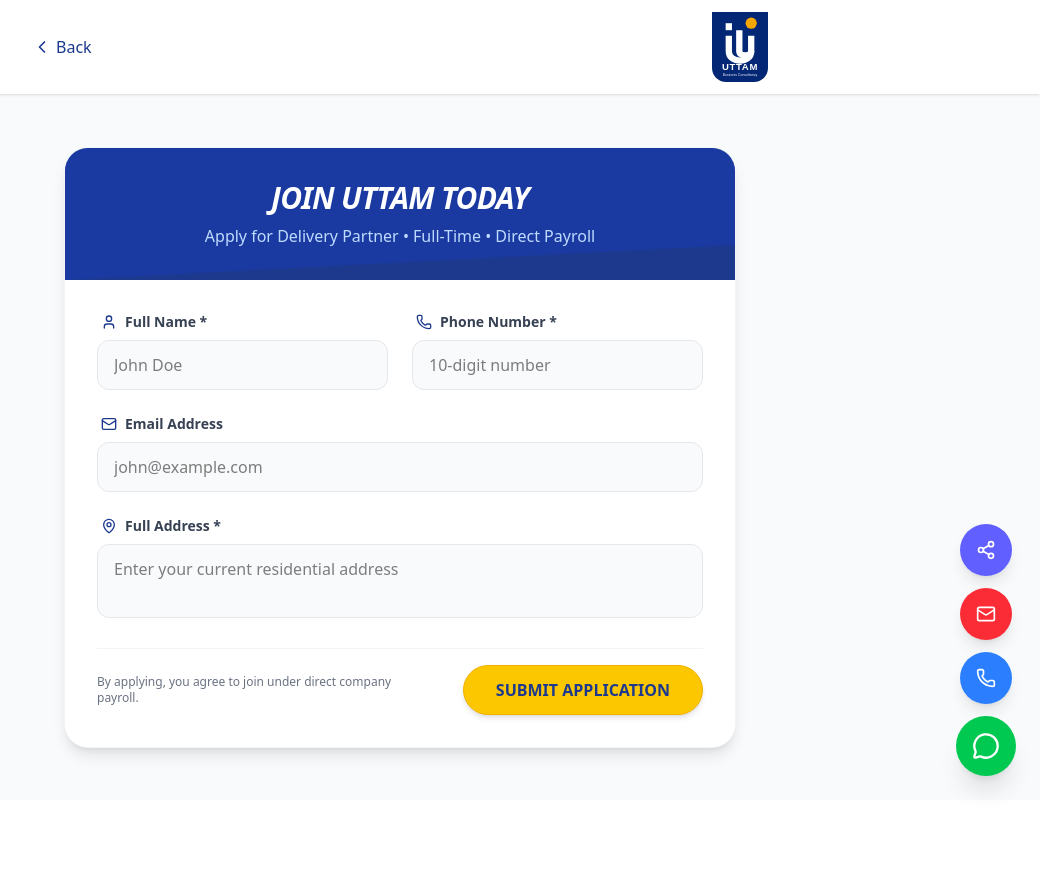
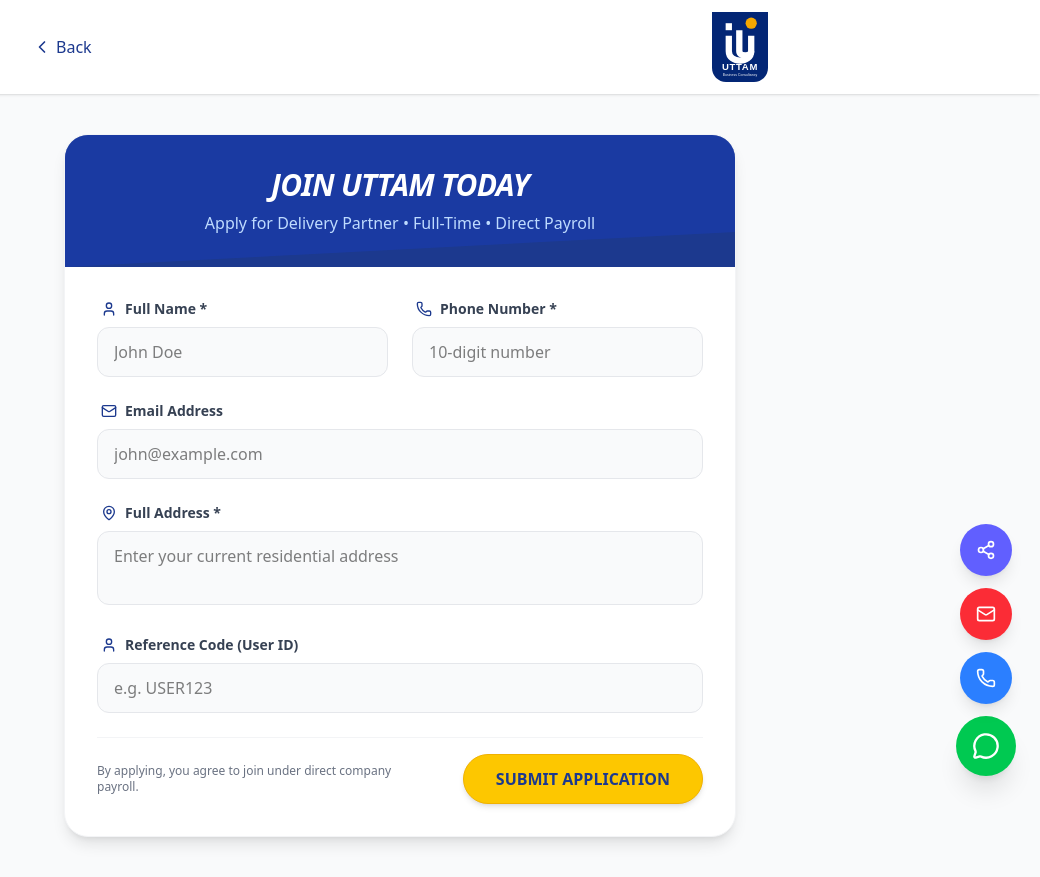
Before and after one commit to patelzeel33/uttam, a React (Vite) app: page /register in a window 1280 px wide. Shown: the whole page, without its empty margins (240-1280 px from the left). Before the commit the page ends 800 px from the top, so only its background shows below. Built offline with nearby package versions, Linux system fonts and the light colour scheme.

Commit message:
admin.tsx

```diff
--- a/api/lib/models/Applicant.ts
+++ b/api/lib/models/Applicant.ts
@@ -11,6 +11,8 @@
   status: 'pending' | 'interview' | 'active' | 'rejected';
   hoursLogged: number;
   submittedAt: Date;
+  referralCode?: string;
+  ridersReferred?: number;
 }
 
 const ApplicantSchema = new Schema<IApplicant>(
@@ -29,6 +31,8 @@
     },
     hoursLogged: { type: Number, default: 0 },
     submittedAt: { type: Date, default: Date.now },
+    referralCode: { type: String, trim: true },
+    ridersReferred: { type: Number, default: 0 },
   },
   { timestamps: true }
 );
--- a/api/register.ts
+++ b/api/register.ts
@@ -19,7 +19,7 @@
   try {
     await dbConnect();
 
-    const { fullName, phoneNumber, email, address, city, experience, hasLicense } = req.body;
+    const { fullName, phoneNumber, email, address, city, experience, hasLicense, referralCode } = req.body;
 
     // Validation
     if (!fullName || !phoneNumber) {
@@ -39,6 +39,7 @@
       city: city?.trim(),
       experience,
       hasLicense,
+      referralCode: referralCode?.trim(),
       status: 'pending',
       hoursLogged: 0,
       submittedAt: new Date(),
@@ -46,6 +47,22 @@
 
     await applicant.save();
     console.log('New applicant saved:', applicant._id);
+
+    if (referralCode && referralCode.trim() !== '') {
+      try {
+        const cleanedCode = referralCode.trim();
+        if (cleanedCode.length === 24) {
+          await Applicant.findByIdAndUpdate(cleanedCode, { $inc: { ridersReferred: 1 } });
+        } else {
+          await Applicant.findOneAndUpdate(
+            { phoneNumber: cleanedCode },
+            { $inc: { ridersReferred: 1 } }
+          );
+        }
+      } catch (err) {
+        console.error('Failed to update referrer count:', err);
+      }
+    }
 
     return res.status(201).json({
       success: true,
--- a/src/pages/Admin.tsx
+++ b/src/pages/Admin.tsx
@@ -74,7 +74,7 @@
   const handleExport = () => {
     if (applications.length === 0) return;
 
-    const headers = ['Full Name', 'Phone', 'Email', 'Address', 'Status', 'Hours Logged', 'Submitted At'];
+    const headers = ['Full Name', 'Phone', 'Email', 'Address', 'Referral Code', 'Riders Referred', 'Status', 'Hours Logged', 'Submitted At'];
     const csvContent = [
       headers.join(','),
       ...applications.map(app => [
@@ -82,6 +82,8 @@
         `"${app.phoneNumber || ''}"`,
         `"${app.email || ''}"`,
         `"${app.address || ''}"`,
+        `"${app.referralCode || ''}"`,
+        `"${app.ridersReferred || 0}"`,
         `"${app.status || 'pending'}"`,
         `"${app.hoursLogged || 0}"`,
         `"${new Date(app.submittedAt).toLocaleString()}"`
@@ -165,6 +167,7 @@
                     <th className="p-4 font-semibold">Contact</th>
                     <th className="p-4 font-semibold">Address</th>
                     <th className="p-4 font-semibold text-center">Status</th>
+                    <th className="p-4 font-semibold text-center">Referred</th>
                     <th className="p-4 font-semibold text-center">Total Hours</th>
                     <th className="p-4 font-semibold">Date</th>
                     <th className="p-4 font-semibold text-right">Actions</th>
@@ -181,6 +184,7 @@
                         <div className="text-sm">
                           <div className="font-medium text-gray-900">{app.phoneNumber}</div>
                           {app.email && <div className="text-gray-500">{app.email}</div>}
+                          {app.referralCode && <div className="text-xs text-blue-600 mt-1">Ref: {app.referralCode}</div>}
                         </div>
                       </td>
                       <td className="p-4 max-w-[200px]">
@@ -196,6 +200,10 @@
                             'bg-blue-100 text-blue-700'}`}>
                           {app.status || 'pending'}
                         </span>
+                      </td>
+                      <td className="p-4 text-center">
+                         <div className="font-bold text-green-700 text-lg">{app.ridersReferred || 0}</div>
+                         <div className="text-[10px] text-gray-500 uppercase">riders</div>
                       </td>
                       <td className="p-4 text-center">
                          <div className="font-bold text-blue-900 text-lg">{app.hoursLogged || 0}</div>
--- a/src/pages/Register.tsx
+++ b/src/pages/Register.tsx
@@ -14,7 +14,8 @@
     phoneNumber: "",
     email: "",
     address: "",
-    experience: "none"
+    experience: "none",
+    referralCode: ""
   });
 
   const handleChange = (e: React.ChangeEvent<HTMLInputElement | HTMLSelectElement | HTMLTextAreaElement>) => {
@@ -182,6 +183,20 @@
               ></textarea>
             </div>
 
+            <div className="space-y-1.5 sm:space-y-2">
+              <label className="text-sm font-semibold text-gray-700 ml-1 flex items-center gap-2">
+                <User className="w-4 h-4 text-blue-900" /> Reference Code (User ID)
+              </label>
+              <input
+                type="text"
+                name="referralCode"
+                value={formData.referralCode}
+                onChange={handleChange}
+                className="w-full bg-gray-50 border border-gray-200 rounded-xl px-4 py-3 focus:outline-none focus:ring-2 focus:ring-blue-900 focus:border-transparent transition-all"
+                placeholder="e.g. USER123"
+              />
+            </div>
+
             <div className="pt-3 sm:pt-4 mt-4 sm:mt-6 border-t border-gray-100 flex flex-col-reverse sm:flex-row items-center justify-between gap-3 sm:gap-4">
               <p className="text-xs text-gray-500 max-w-xs text-center sm:text-left">
                 By applying, you agree to join under direct company payroll.
```
